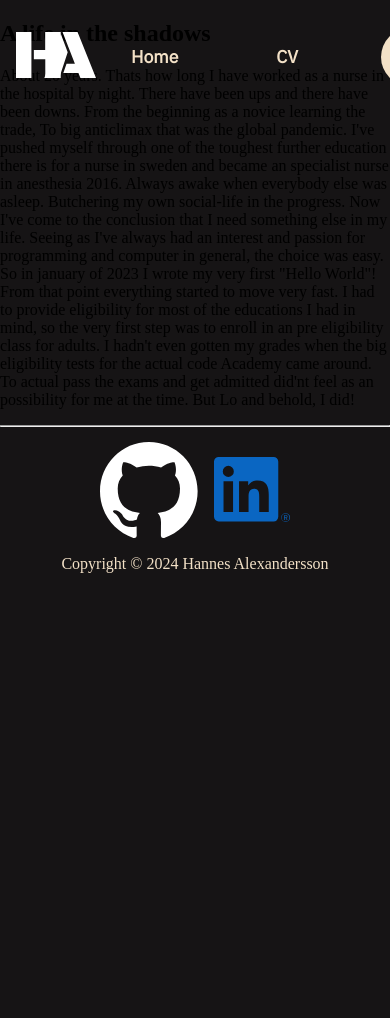
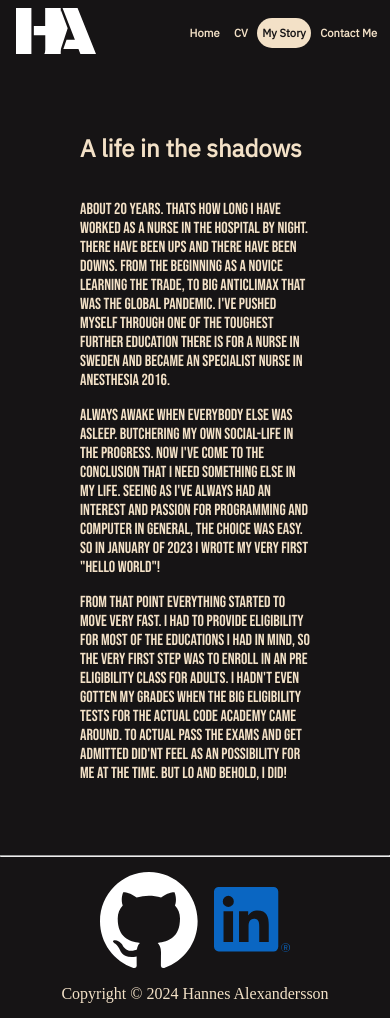
Before and after one commit to HannesAlexandersson/portfolio, a PHP site: page /story in a window 390 px wide. Before the commit the page ends 573 px from the top, so only its background shows below. Run offline with PHP 8.4, Linux system fonts and the light colour scheme.

Commit message:
adding media querys

```diff
--- a/src/Styles/contact.css
+++ b/src/Styles/contact.css
@@ -39,3 +39,14 @@
     color: var(--primary-accent);
     cursor: pointer;
 }
+
+@media (max-width: 700px){
+    .social-wrapper {
+        gap: 2rem;
+        display: flex;
+        flex-direction: row;
+        align-items: center;
+        justify-content: center;
+        flex-wrap: wrap;
+    }
+}
--- a/src/Styles/navbar.css
+++ b/src/Styles/navbar.css
@@ -65,3 +65,19 @@
   top: 0;
   z-index: 99;
 }
+
+@media (max-width: 700px){
+  .links{
+    gap: .1rem;
+  }
+  .navigation a {
+    position: relative;
+    font-size: 0.7em;
+    color: var(--primary-accent);
+    text-decoration: none;
+    font-weight: 600;
+    margin-left: .2rem;
+    padding: 0.5rem 0.3rem;
+    transition: .5s;
+}
+}
--- a/src/Styles/story.css
+++ b/src/Styles/story.css
@@ -0,0 +1,20 @@
+.story-container {
+    position: relative;
+    color: var(--primary-accent);
+    display: flex;
+    flex-direction: row;
+    flex-wrap: wrap;
+    justify-content: center;
+    align-content: center;
+    margin: auto;
+    padding: 5rem;
+    gap: 3rem;
+    top: 2rem;
+}
+.divider{
+    display: flex;
+    flex-direction: column;
+}
+.story-text > p{
+    color: var(--primary-accent);
+}
--- a/src/Views/myStory.view.php
+++ b/src/Views/myStory.view.php
@@ -2,31 +2,31 @@
 <?php require __DIR__ . '/partials/navbar.view.php'; ?>
 
 <div class="story-container">
-    <section>
-        <h1><span>A life in the shadows</span></h1>
-        <p>
-            <span>
+    <section class="divider">
+    <span><h1 class="story-header default-font">A life in the shadows</h1></span>
+        <span class="story-text secondary-font">
+            <p>
                 About 20 years. Thats how long I have worked as a nurse in the hospital by night.
                 There have been ups and there have been downs. From the beginning as a novice learning the trade,
                 To big anticlimax that was the global pandemic. I've pushed myself through one of the toughest further education
                 there is for a nurse in sweden and became an specialist nurse in anesthesia 2016.
-            </span>
+            </p>
 
-            <span>
+            <p>
                 Always awake when everybody else was asleep. Butchering my own social-life in the progress.
                 Now I've come to the conclusion that I need something else in my life. Seeing as I've always
                 had an interest and passion for programming and computer in general, the choice was easy.
                 So in january of 2023 I wrote my very first "Hello World"!
-            </span>
+            </p>
 
-            <span>
+            <p>
                 From that point everything started to move very fast. I had to provide eligibility for most of the
                 educations I had in mind, so the very first step was to enroll in an pre eligibility class for adults.
                 I hadn't even gotten my grades when the big eligibility tests for the actual code Academy came around.
                 To actual pass the exams and get admitted did'nt feel as an possibility for me at the time.
                 But Lo and behold, I did!
-            </span>
-        </p>
+            </p>
+
     </section>
 </div>
 
```
